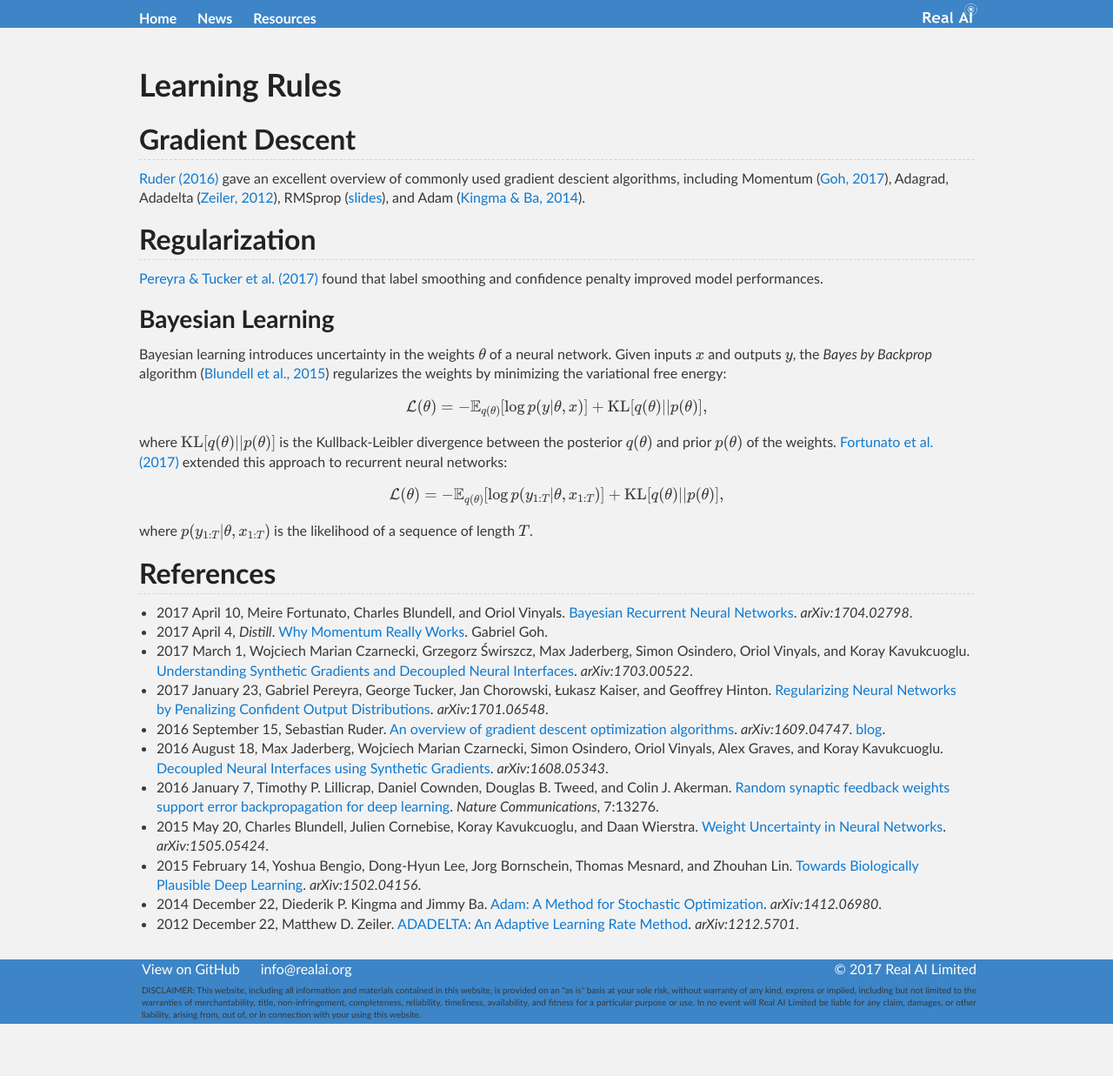
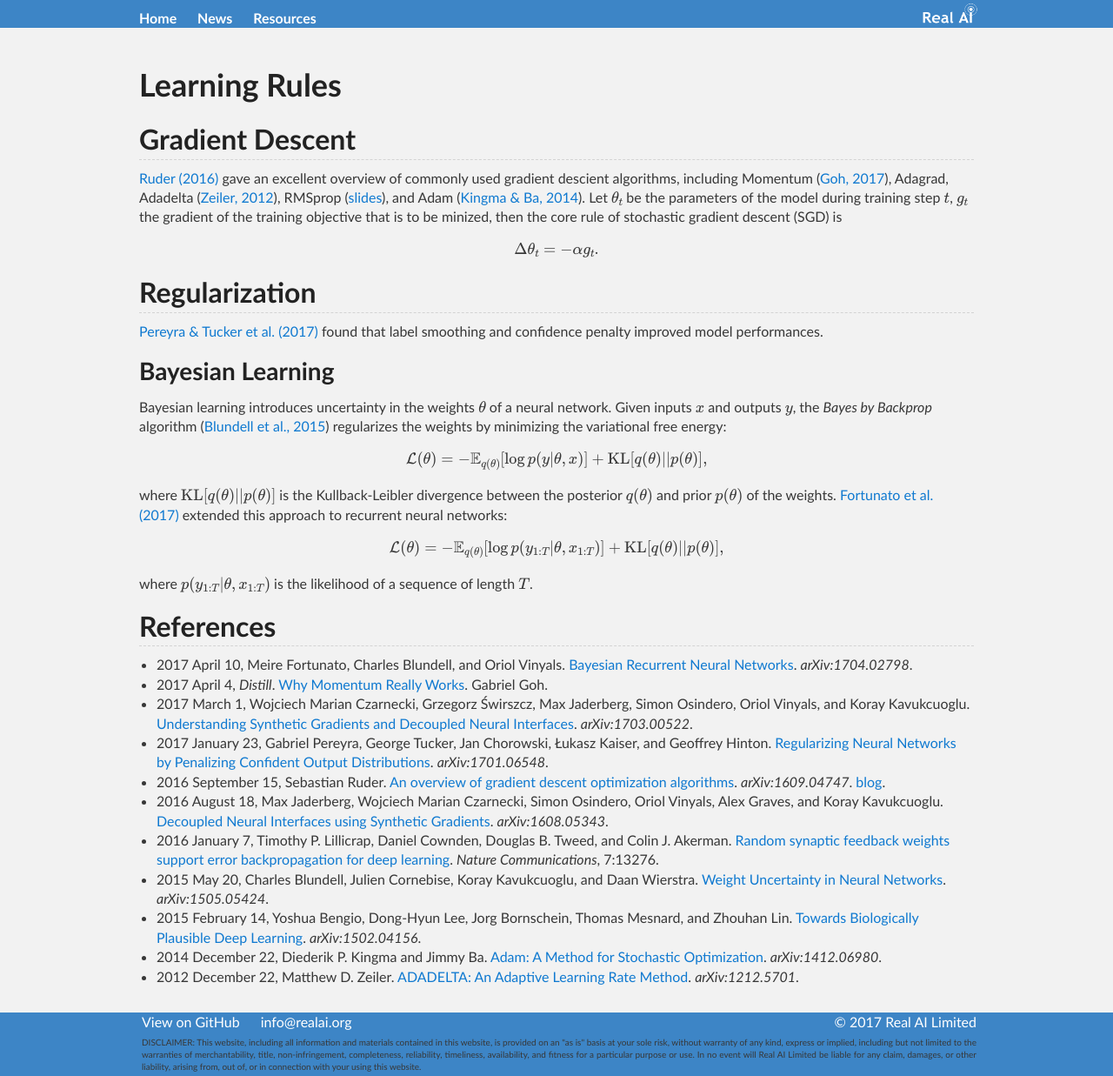
Before and after one commit to Tonywuhk/realai.org, a Jekyll site: the page built from learning-rules.md, in a window 1280 px wide. Shown: the whole page at 87% size. Built offline with Jekyll 4.4.1, drawn with Linux system fonts in a browser that asks for light colours; our own code applies the rules of GitHub Pages for plain Markdown files; formulas are drawn with MathJax 3; comment, search, counter and statistics services are not loaded; the repository's description, which GitHub fills in, is left out; before the commit the page ends 1177 px from its top, so only the background shows below that.

Commit message:
Update learning-rules.md

```diff
--- a/learning-rules.md
+++ b/learning-rules.md
@@ -6,7 +6,11 @@ mathjax: true
 
 ## Gradient Descent
 
-[Ruder (2016)](https://arxiv.org/abs/1609.04747) gave an excellent overview of commonly used gradient descient algorithms, including Momentum ([Goh, 2017](http://distill.pub/2017/momentum/)), Adagrad, Adadelta ([Zeiler, 2012](https://arxiv.org/abs/1212.5701)), RMSprop ([slides](http://www.cs.toronto.edu/~tijmen/csc321/slides/lecture_slides_lec6.pdf)), and Adam ([Kingma & Ba, 2014](https://arxiv.org/abs/1412.06980)).
+[Ruder (2016)](https://arxiv.org/abs/1609.04747) gave an excellent overview of commonly used gradient descient algorithms, including Momentum ([Goh, 2017](http://distill.pub/2017/momentum/)), Adagrad, Adadelta ([Zeiler, 2012](https://arxiv.org/abs/1212.5701)), RMSprop ([slides](http://www.cs.toronto.edu/~tijmen/csc321/slides/lecture_slides_lec6.pdf)), and Adam ([Kingma & Ba, 2014](https://arxiv.org/abs/1412.06980)). Let \\(\theta_t\\) be the parameters of the model during training step \\(t\\), \\(g_t\\) the gradient of the training objective that is to be minized, then the core rule of stochastic gradient descent (SGD) is
+
+$$
+\Delta \theta_t = -\alpha g_t.
+$$
 
 ## Regularization
 
```
